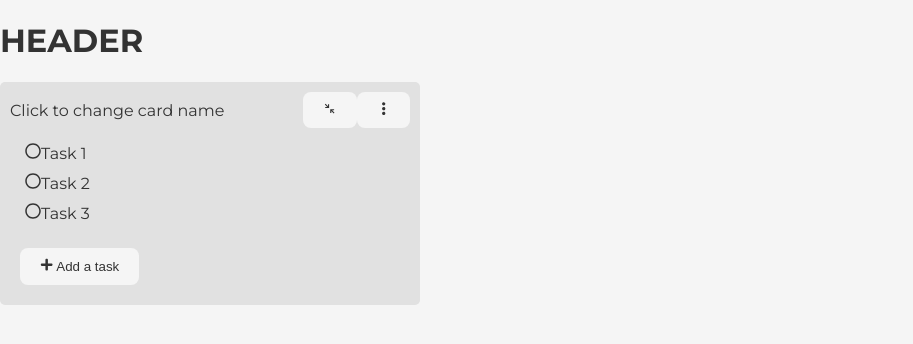
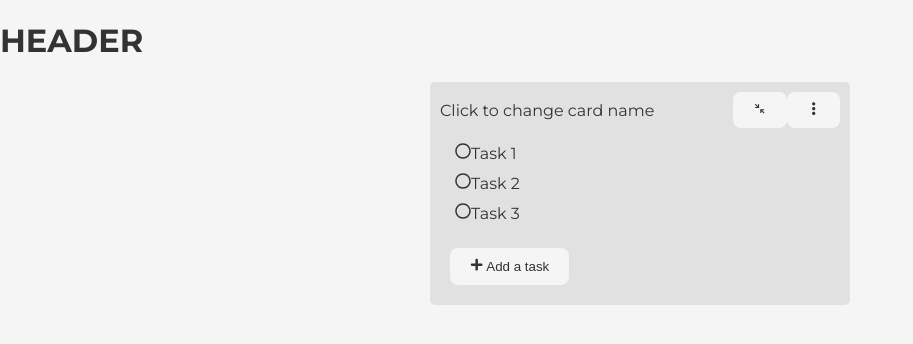
Before and after one commit to DanielValik/lotre, a React (Vite) app: page /board in a window 1280 px wide. Shown: the top 344 px of the page, without its empty margins (0-913 px from the left). Built offline with nearby package versions, Linux system fonts and the light colour scheme.

Commit message:
card rotation

```diff
--- a/src/features/board/CardItem.jsx
+++ b/src/features/board/Card.jsx
@@ -7,7 +7,7 @@ import { FaPlus, FaRegCircle } from "react-icons/fa";
 import Button from "../../ui/Button";
 import ControlledInput from "../../ui/ControlledInput";
 
-const StyledCardItem = styled.div`
+const StyledCard = styled.div`
   background-color: #e1e1e1;
   border-radius: 5px;
   width: 400px;
@@ -33,6 +33,24 @@ const NewTaskForm = styled.input`
   all: unset;
 `;
 
+const Wrapper = styled.div`
+  position: relative;
+  display: inline-block;
+`;
+
+const MinimizedCard = styled.div`
+  position: absolute;
+  left: 50%;
+  top: 100%;
+  transform: rotate(90deg);
+  transform-origin: left top;
+  background: #e1e1e1;
+  padding: 5px 10px;
+  border-radius: 5px;
+  white-space: nowrap;
+  display: inline-block;
+`;
+
 const tasks = [
   {
     id: 1,
@@ -51,7 +69,7 @@ const tasks = [
   },
 ];
 
-function CardItem() {
+function Card() {
   const [cardName, setCardName] = useState("Click to change card name");
   const [isEditingCardName, setIsEditingCardName] = useState(false);
 
@@ -76,8 +94,22 @@ function CardItem() {
     });
   }
 
-  return (
-    <StyledCardItem>
+  const [isMinimized, setIsMinimized] = useState(false);
+
+  return isMinimized ? (
+    <Wrapper>
+      <MinimizedCard>
+        <Button
+          onClick={() => setIsMinimized(false)}
+          additionalStyle={{ marginRight: "10px" }}
+        >
+          <RiCollapseDiagonal2Line />
+        </Button>
+        <span>{cardName}</span>
+      </MinimizedCard>
+    </Wrapper>
+  ) : (
+    <StyledCard>
       <CardHeader>
         {isEditingCardName ? (
           <ControlledInput
@@ -91,7 +123,7 @@ function CardItem() {
         )}
 
         <div>
-          <Button>
+          <Button onClick={() => setIsMinimized(true)}>
             <RiCollapseDiagonal2Line />
           </Button>
           <Button>
@@ -129,8 +161,8 @@ function CardItem() {
           <FaPlus /> Add a task
         </Button>
       </CardFooter>
-    </StyledCardItem>
+    </StyledCard>
   );
 }
 
-export default CardItem;
+export default Card;
--- a/src/features/board/Task.jsx
+++ b/src/features/board/Task.jsx
@@ -52,13 +52,13 @@ function Task({ task }) {
               onBlur={() => setIsEditing(false)}
               onKeyDown={(e) => handleKeyDown(e)}
             />
-            <Button onClick={() => setIsEditing(false)}>Save</Button>
           </>
         ) : (
           taskName
         )}
       </div>
 
+      <div>
         {isHovered && !isEditing && (
           <FaEdit
             onClick={() => {
@@ -66,6 +66,8 @@ function Task({ task }) {
             }}
           />
         )}
+        {isEditing && <Button onClick={() => setIsEditing(false)}>Save</Button>}
+      </div>
     </StyledTask>
   );
 }
--- a/src/pages/Board.jsx
+++ b/src/pages/Board.jsx
@@ -1,10 +1,10 @@
-import CardItem from "../features/board/CardItem";
+import Card from "../features/board/Card";
 
 function Board() {
   return (
-    <>
-      <CardItem />
-    </>
+    <div style={{ display: "flex", justifyContent: "center" }}>
+      <Card />
+    </div>
   );
 }
 
--- a/src/ui/Button.jsx
+++ b/src/ui/Button.jsx
@@ -22,8 +22,12 @@ const StyledButton = styled.button`
   }
 `;
 
-function Button({ children, onClick }) {
-  return <StyledButton onClick={onClick}>{children}</StyledButton>;
+function Button({ children, onClick, additionalStyle }) {
+  return (
+    <StyledButton onClick={onClick} style={additionalStyle}>
+      {children}
+    </StyledButton>
+  );
 }
 
 export default Button;
```
Lines whose indentation alone changed are shown as unchanged.
